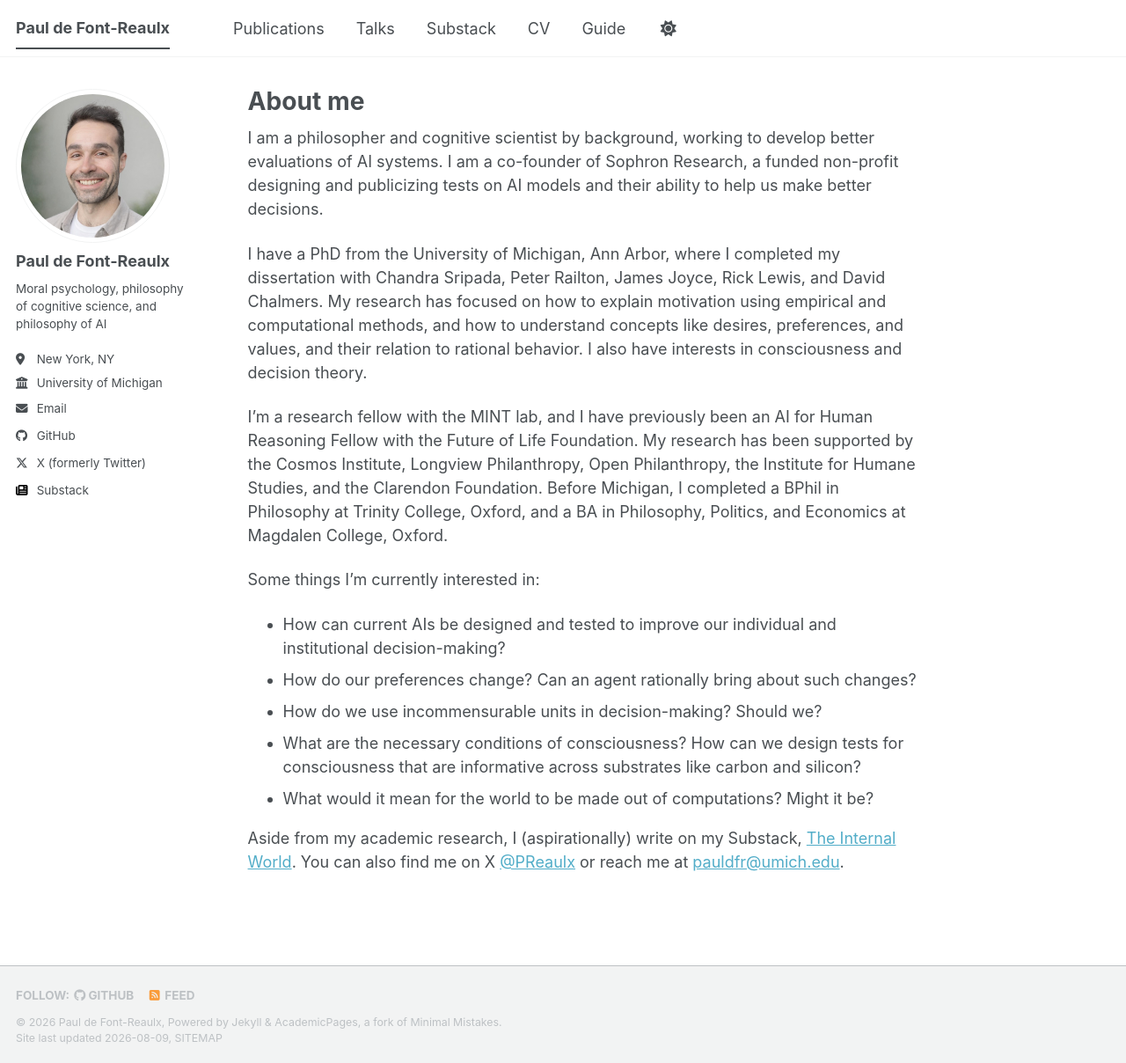
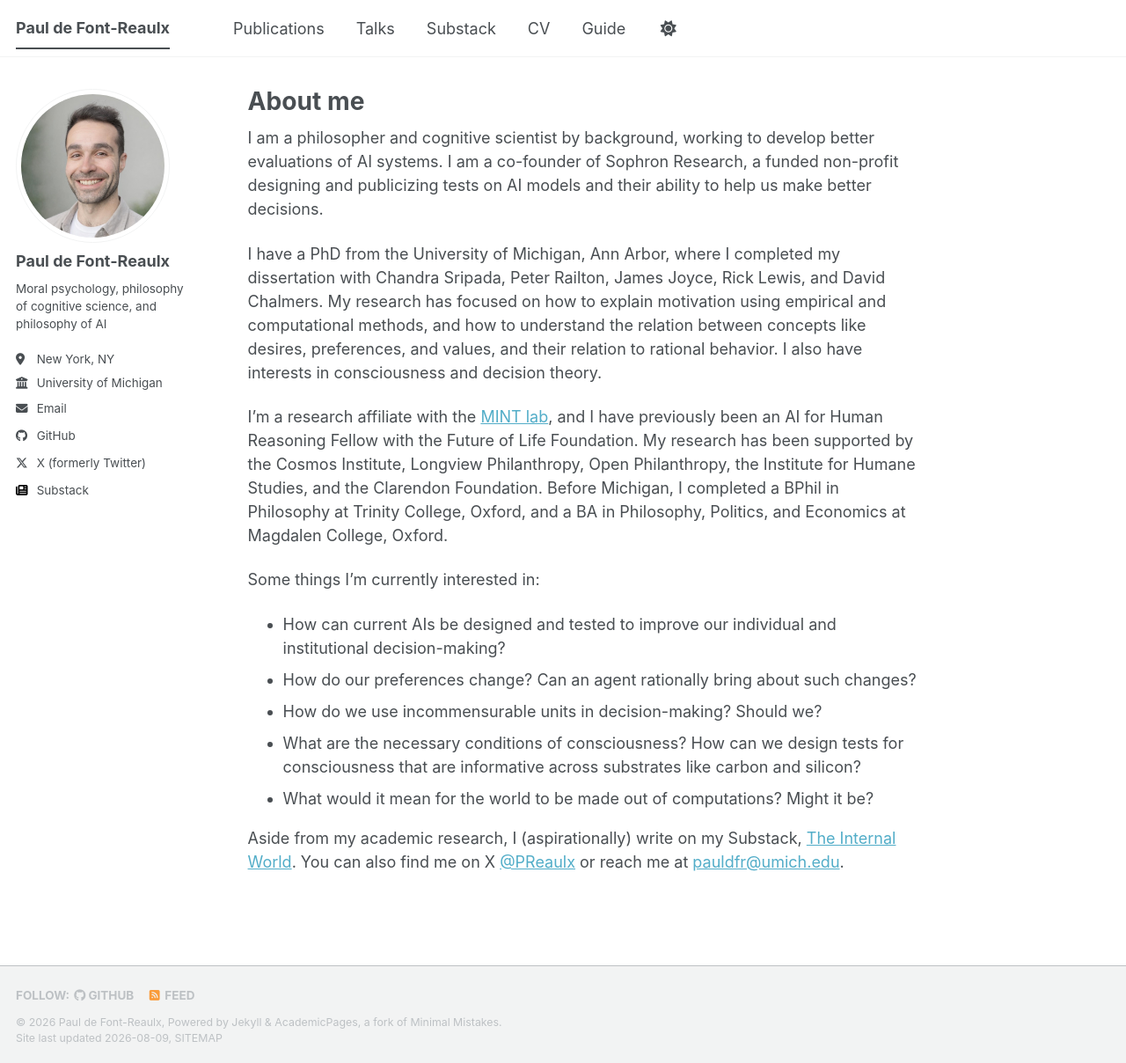
Before and after one commit to pauldfr/pauldfr.github.io, a Jekyll site: the page built from _pages/about.md, in a window 1280 px wide and 1208 px high. Shown: the whole window at 88% size. Built offline with Jekyll 4.4.1, drawn with Linux system fonts in a browser that asks for light colours; a style sheet for code colours, icons or effects is not loaded.

Commit message:
Restore relation phrasing, link MINT lab, update to research affiliate
Co-Authored-By: Claude Fable 5 <noreply@anthropic.com>

```diff
--- a/_pages/about.md
+++ b/_pages/about.md
@@ -9,9 +9,9 @@ redirect_from:
 
 I am a philosopher and cognitive scientist by background, working to develop better evaluations of AI systems. I am a co-founder of Sophron Research, a funded non-profit designing and publicizing tests on AI models and their ability to help us make better decisions.
 
-I have a PhD from the University of Michigan, Ann Arbor, where I completed my dissertation with Chandra Sripada, Peter Railton, James Joyce, Rick Lewis, and David Chalmers. My research has focused on how to explain motivation using empirical and computational methods, and how to understand concepts like desires, preferences, and values, and their relation to rational behavior. I also have interests in consciousness and decision theory.
+I have a PhD from the University of Michigan, Ann Arbor, where I completed my dissertation with Chandra Sripada, Peter Railton, James Joyce, Rick Lewis, and David Chalmers. My research has focused on how to explain motivation using empirical and computational methods, and how to understand the relation between concepts like desires, preferences, and values, and their relation to rational behavior. I also have interests in consciousness and decision theory.
 
-I'm a research fellow with the MINT lab, and I have previously been an AI for Human Reasoning Fellow with the Future of Life Foundation. My research has been supported by the Cosmos Institute, Longview Philanthropy, Open Philanthropy, the Institute for Humane Studies, and the Clarendon Foundation. Before Michigan, I completed a BPhil in Philosophy at Trinity College, Oxford, and a BA in Philosophy, Politics, and Economics at Magdalen College, Oxford.
+I'm a research affiliate with the [MINT lab](https://mintresearch.org/), and I have previously been an AI for Human Reasoning Fellow with the Future of Life Foundation. My research has been supported by the Cosmos Institute, Longview Philanthropy, Open Philanthropy, the Institute for Humane Studies, and the Clarendon Foundation. Before Michigan, I completed a BPhil in Philosophy at Trinity College, Oxford, and a BA in Philosophy, Politics, and Economics at Magdalen College, Oxford.
 
 Some things I'm currently interested in:
 * How can current AIs be designed and tested to improve our individual and institutional decision-making?
```
